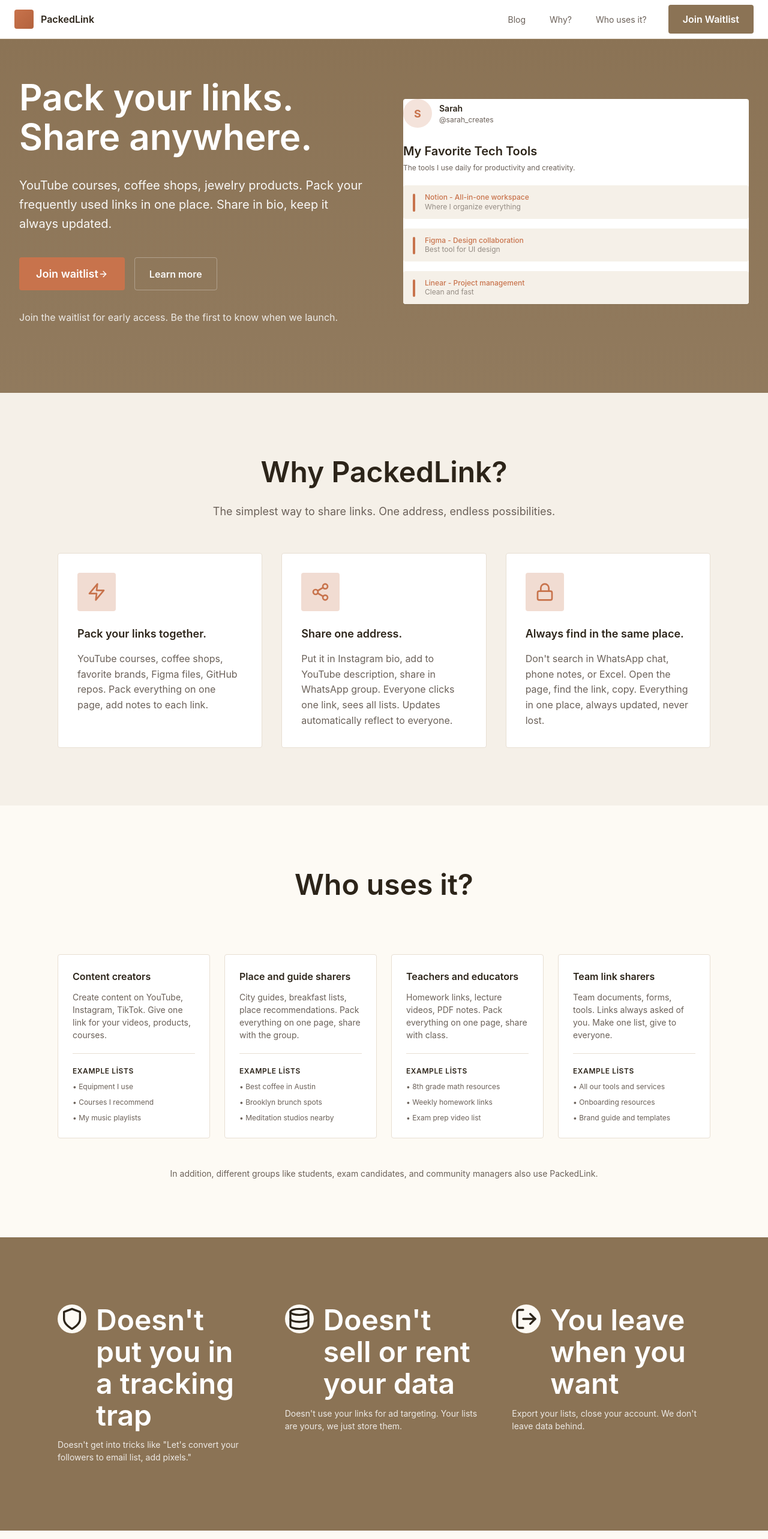
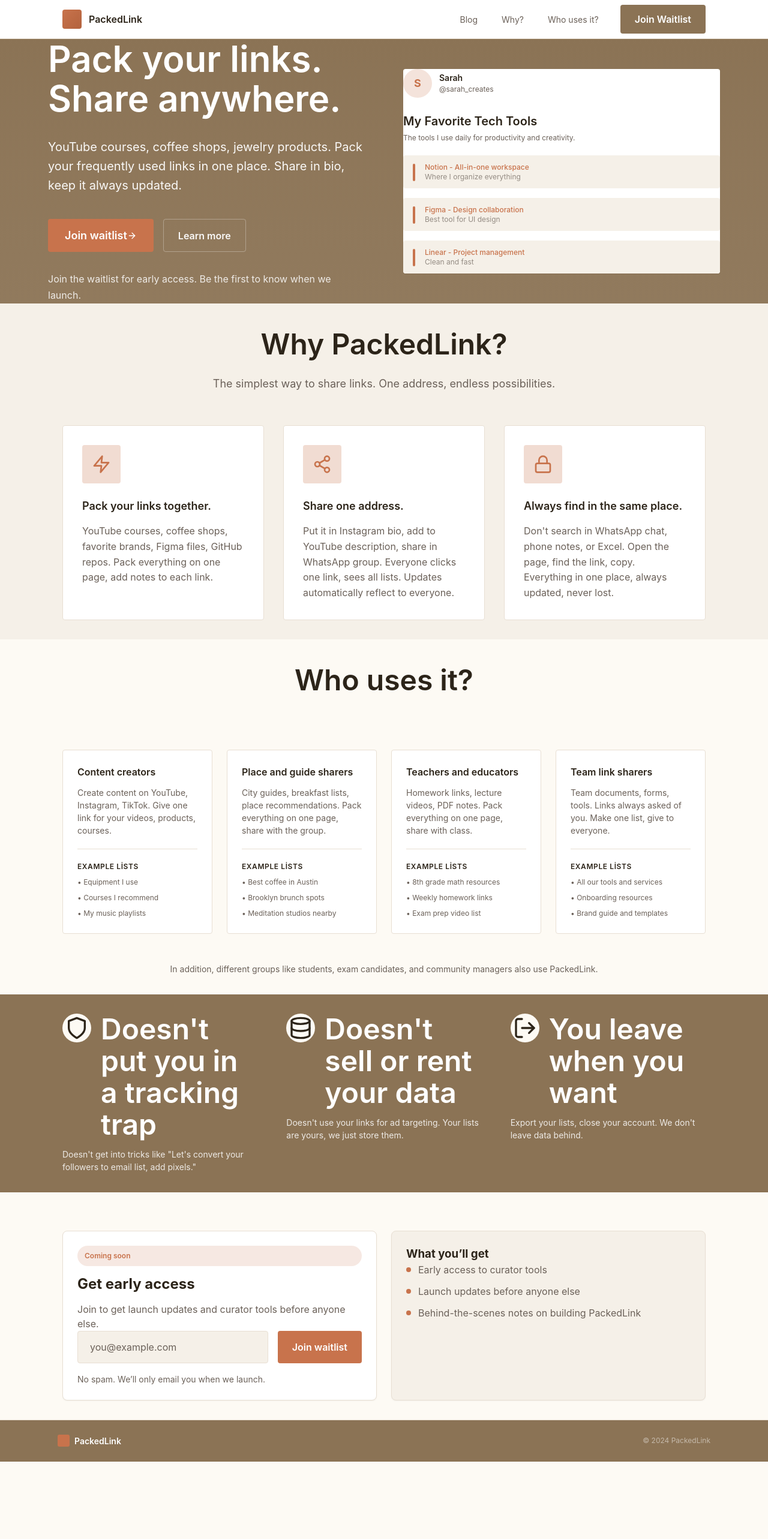
Before and after one commit to miratcan/packedlink.com, a Next.js app in the folder src/frontend/: page / in a window 1280 px wide. Shown: the top 2566 px of the page at 60% size. After the commit the page ends 2437 px from the top, so only its background shows below. Built offline with nearby package versions, Linux system fonts and the light colour scheme.

Commit message:
Align landing layout widths with shared container

```diff
--- a/src/frontend/app/page.module.css
+++ b/src/frontend/app/page.module.css
@@ -90,37 +90,12 @@
   background: linear-gradient(to bottom, var(--color-brown), rgba(139, 115, 85, 0.97), rgba(139, 115, 85, 0.95));
   color: white;
   overflow: hidden;
-  padding-top: 2rem;
-}
-
-@media (min-width: 640px) {
-  .heroSection {
-    padding-top: 3rem;
-  }
-}
-
-@media (min-width: 1024px) {
-  .heroSection {
-    padding-top: 4rem;
-  }
+  padding: var(--spacing-xl) var(--spacing-lg) var(--spacing-xxl);
 }
 
 .heroContainer {
-  max-width: 1280px;
+  width: min(1120px, 100%);
   margin: 0 auto;
-  padding: 0 1rem 4rem;
-}
-
-@media (min-width: 640px) {
-  .heroContainer {
-    padding: 0 1.5rem 6rem;
-  }
-}
-
-@media (min-width: 1024px) {
-  .heroContainer {
-    padding: 0 2rem 7rem;
-  }
 }
 
 .heroGrid {
@@ -378,31 +353,13 @@
    ========================================= */
 .valueSection {
   background: var(--color-cream);
-  padding: 4rem 0;
-}
-
-@media (min-width: 640px) {
-  .valueSection {
-    padding: 6rem 0;
-  }
+  padding: var(--spacing-xl) 0;
 }
 
 .valueContainer {
-  max-width: 1152px;
+  width: min(1120px, 100%);
   margin: 0 auto;
-  padding: 0 1rem;
-}
-
-@media (min-width: 640px) {
-  .valueContainer {
-    padding: 0 1.5rem;
-  }
-}
-
-@media (min-width: 1024px) {
-  .valueContainer {
-    padding: 0 2rem;
-  }
+  padding: 0 var(--spacing-lg);
 }
 
 .valueSectionHeader {
@@ -489,32 +446,14 @@
    "Kimler kullanır?" (Warm background)
    ========================================= */
 .useCasesSection {
-  padding: 4rem 0;
+  padding: var(--spacing-xl) 0;
   background: var(--color-bg-warm);
 }
 
-@media (min-width: 640px) {
-  .useCasesSection {
-    padding: 6rem 0;
-  }
-}
-
 .useCasesContainer {
-  max-width: 1152px;
+  width: min(1120px, 100%);
   margin: 0 auto;
-  padding: 0 1rem;
-}
-
-@media (min-width: 640px) {
-  .useCasesContainer {
-    padding: 0 1.5rem;
-  }
-}
-
-@media (min-width: 1024px) {
-  .useCasesContainer {
-    padding: 0 2rem;
-  }
+  padding: 0 var(--spacing-lg);
 }
 
 .useCasesSectionHeader {
@@ -554,9 +493,9 @@
 }
 
 .useCaseCard {
-  padding: 1.5rem;
+  padding: var(--spacing-lg);
   border-radius: var(--radius);
-  background: white;
+  background: var(--color-surface);
   border: 1px solid var(--color-border);
   transition: box-shadow 0.2s;
 }
@@ -621,31 +560,13 @@
 .trustSection {
   background: var(--color-brown);
   color: white;
-  padding: 5rem 0;
-}
-
-@media (min-width: 640px) {
-  .trustSection {
-    padding: 7rem 0;
-  }
+  padding: var(--spacing-xl) 0;
 }
 
 .trustContainer {
-  max-width: 1152px;
+  width: min(1120px, 100%);
   margin: 0 auto;
-  padding: 0 1rem;
-}
-
-@media (min-width: 640px) {
-  .trustContainer {
-    padding: 0 1.5rem;
-  }
-}
-
-@media (min-width: 1024px) {
-  .trustContainer {
-    padding: 0 2rem;
-  }
+  padding: 0 var(--spacing-lg);
 }
 
 .trustGrid {
--- a/src/frontend/components/Header/Header.module.css
+++ b/src/frontend/components/Header/Header.module.css
@@ -9,7 +9,7 @@
 }
 
 .container {
-  max-width: 1280px;
+  width: min(1120px, 100%);
   margin: 0 auto;
   padding: 0 var(--spacing-lg);
 }
--- a/src/frontend/components/WaitlistSection/WaitlistSection.module.css
+++ b/src/frontend/components/WaitlistSection/WaitlistSection.module.css
@@ -2,6 +2,15 @@
   margin-top: var(--spacing-xl);
   padding: var(--spacing-xl) 0;
   display: grid;
+  gap: var(--spacing-lg);
+}
+
+.container {
+  width: min(1120px, 100%);
+  margin: 0 auto;
+  padding: 0 var(--spacing-lg);
+  display: grid;
+  grid-template-columns: repeat(auto-fit, minmax(300px, 1fr));
   gap: var(--spacing-lg);
 }
 
@@ -29,9 +38,7 @@
 }
 
 .cards {
-  display: grid;
-  grid-template-columns: repeat(auto-fit, minmax(300px, 1fr));
-  gap: var(--spacing-lg);
+  display: contents;
 }
 
 .form {
--- a/src/frontend/components/WaitlistSection/WaitlistSection.tsx
+++ b/src/frontend/components/WaitlistSection/WaitlistSection.tsx
@@ -26,6 +26,7 @@
 
   return (
     <section id="waitlist" className={styles.section}>
+      <div className={styles.container}>
         <SurfaceCard>
           <div className={styles.content}>
             <span className={styles.pill}>Coming soon</span>
@@ -84,6 +85,7 @@
             </div>
           </div>
         </SurfaceCard>
+      </div>
     </section>
   );
 }
```
Lines whose indentation alone changed are shown as unchanged.
